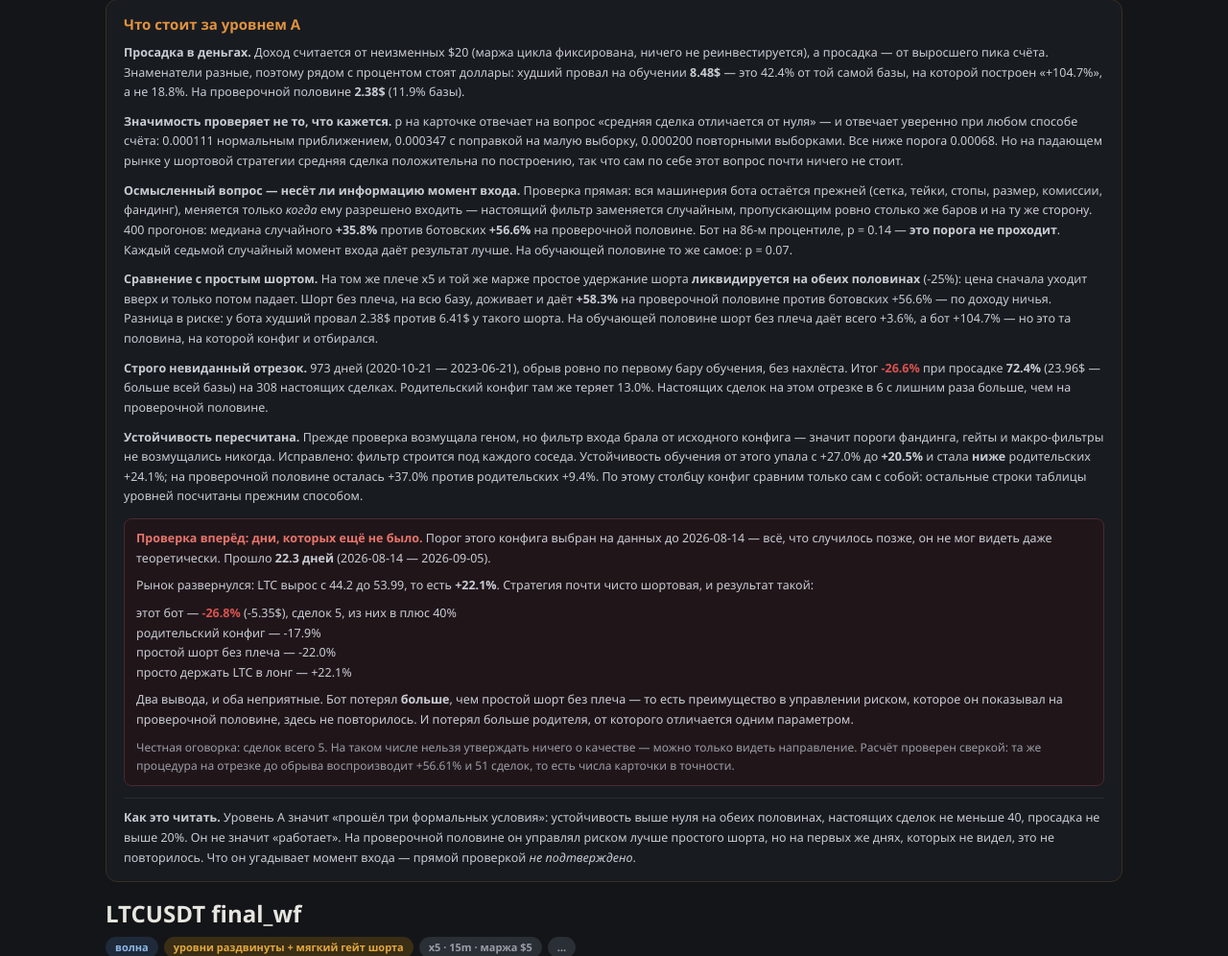
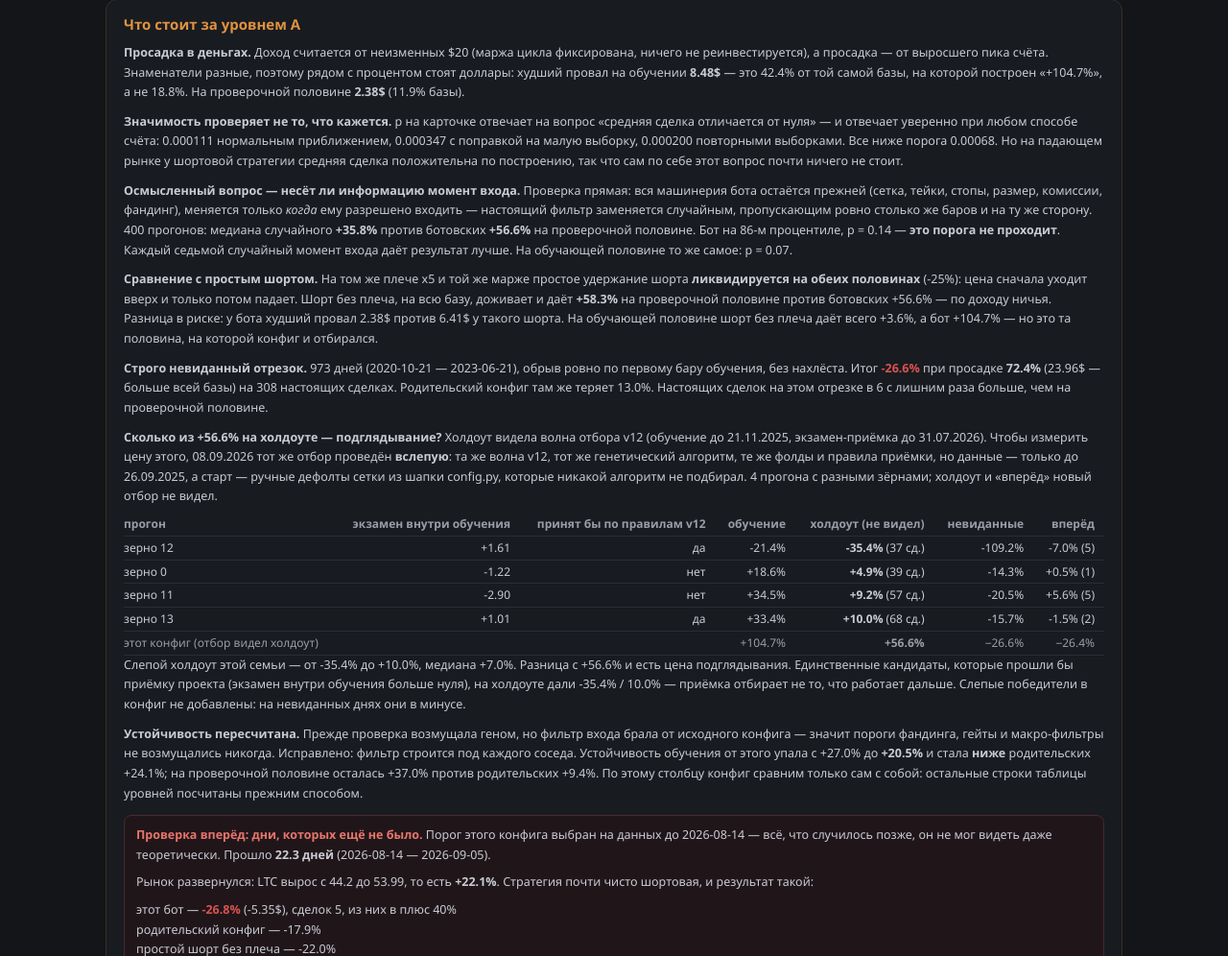
Before and after one commit to KIMota777/bbbot, a Flask app: page /bot/LTCUSDT/final_wf in a window 1280 px wide. Shown: the part 364-1360 px from the top of the page at 96% size. Run offline with Flask 3, Linux system fonts and the light colour scheme; data that the repository does not hold is empty.

Commit message:
Слепой отбор: холдоут семьи final_wf без подглядывания — от −35% до +10%, а не +57%
Холдоут витрины видела волна v12. Чтобы измерить цену этого, тот же отбор
проведён вслепую: та же волна v12 (GA 48×24, три фолда, правила приёмки),
данные — только обучающая половина (до 26.09.2025), старт — ручные дефолты
сетки из шапки config.py (никаким алгоритмом не подбирались; база v12 сама
видела холдоут). Четыре прогона с разными зёрнами; первые попытки дать
разброс оказались копиями — evolution2/4 засевают генератор при импорте
(43/45), зерно теперь ставится после импортов.

  зерно  экзамен в обучении  принят бы  обучение  ХОЛДОУТ (не видел)  невиданные  вперёд
    12        +1.61            да        −21.4%       −35.4%           −109.2%     −7.0%
     0        −1.22            нет       +18.6%        +4.9%            −14.3%     +0.5%
    11        −2.90            нет       +34.5%        +9.2%            −20.5%     +5.6%
    13        +1.01            да        +33.4%       +10.0%            −15.7%     −1.5%
  final_wf (отбор видел холдоут)         +104.7%      +56.6%            −26.6%    −26.4%

Слепой холдоут семьи: от −35.4% до +10.0%, медиана +7.1%. Разница с +56.6%
— цена подглядывания. Два кандидата, которые прошли бы приёмку проекта
(экзамен внутри обучения > 0), на холдоуте дали −35.4% и +10.0%: приёмка
отбирает не то, что работает дальше. Слепые победители в конфиг не
добавлены — на невиданных днях все в минусе.

Таблица — на карточке final_wf рядом с +56.6%, чтобы это число больше не
читалось само по себе.

```diff
--- a/webapp/templates/bot.html
+++ b/webapp/templates/bot.html
@@ -399,6 +399,54 @@
       же теряет {{ '%.1f'|format(tier.audit.unseen.parent|abs) }}%. Настоящих
       сделок на этом отрезке в {{ (tier.audit.unseen.real // 47) }} с лишним
       раза больше, чем на проверочной половине.
+
+      {% if tier.audit.blind %}
+      {% set B = tier.audit.blind %}
+      <div style="margin-top:10px"></div>
+      <b>Сколько из +{{ '%.1f'|format(B.seen_hold) }}% на холдоуте — подглядывание?</b>
+      Холдоут видела волна отбора v12 (обучение до 21.11.2025, экзамен-приёмка
+      до 31.07.2026). Чтобы измерить цену этого, 08.09.2026 тот же отбор
+      проведён <b>вслепую</b>: та же волна v12, тот же генетический алгоритм,
+      те же фолды и правила приёмки, но данные — только до 26.09.2025, а старт —
+      ручные дефолты сетки из шапки config.py, которые никакой алгоритм не
+      подбирал. {{ B.n }} прогона с разными зёрнами; холдоут и «вперёд» новый
+      отбор не видел.
+      <div style="overflow-x:auto;margin-top:6px">
+      <table style="border-collapse:collapse;font-variant-numeric:tabular-nums;font-size:12px;white-space:nowrap">
+        <tr style="color:#9A9DA6"><th style="text-align:left;padding:2px 10px 2px 0">прогон</th>
+          <th style="text-align:right;padding:2px 10px">экзамен внутри обучения</th>
+          <th style="text-align:right;padding:2px 10px">принят бы по правилам v12</th>
+          <th style="text-align:right;padding:2px 10px">обучение</th>
+          <th style="text-align:right;padding:2px 10px">холдоут (не видел)</th>
+          <th style="text-align:right;padding:2px 10px">невиданные</th>
+          <th style="text-align:right;padding:2px 10px">вперёд</th></tr>
+        {% for r in B.runs %}
+        <tr><td style="padding:2px 10px 2px 0">зерно {{ r.seed }}</td>
+          <td style="text-align:right;padding:2px 10px">{{ '%+.2f'|format(r.exam) }}</td>
+          <td style="text-align:right;padding:2px 10px">{{ 'да' if r.accepted else 'нет' }}</td>
+          <td style="text-align:right;padding:2px 10px">{{ '%+.1f'|format(r.train) }}%</td>
+          <td style="text-align:right;padding:2px 10px"><b>{{ '%+.1f'|format(r.hold) }}%</b> ({{ r.hold_n }} сд.)</td>
+          <td style="text-align:right;padding:2px 10px">{{ '%+.1f'|format(r.unseen) }}%</td>
+          <td style="text-align:right;padding:2px 10px">{{ '%+.1f'|format(r.fwd) }}% ({{ r.fwd_n }})</td></tr>
+        {% endfor %}
+        <tr style="color:#9A9DA6"><td style="padding:2px 10px 2px 0">этот конфиг (отбор видел холдоут)</td>
+          <td></td><td></td><td style="text-align:right;padding:2px 10px">+104.7%</td>
+          <td style="text-align:right;padding:2px 10px"><b>+{{ '%.1f'|format(B.seen_hold) }}%</b></td>
+          <td style="text-align:right;padding:2px 10px">−26.6%</td>
+          <td style="text-align:right;padding:2px 10px">−26.4%</td></tr>
+      </table>
+      </div>
+      Слепой холдоут этой семьи — от {{ '%+.1f'|format(B.hold_min) }}% до
+      {{ '%+.1f'|format(B.hold_max) }}%, медиана {{ '%+.1f'|format(B.hold_med) }}%.
+      Разница с +{{ '%.1f'|format(B.seen_hold) }}% и есть цена подглядывания.
+      {% if B.accepted_holds %}Единственные кандидаты, которые прошли бы
+      приёмку проекта (экзамен внутри обучения больше нуля), на холдоуте дали
+      {{ B.accepted_holds|map('string')|join('% / ') }}% — приёмка отбирает
+      не то, что работает дальше.{% else %}Ни один слепой кандидат не прошёл
+      бы приёмку проекта (экзамен внутри обучения больше нуля): по своим же
+      правилам волна не выпустила бы для LTC ни одного конфига.{% endif %}
+      Слепые победители в конфиг не добавлены: на невиданных днях они в минусе.
+      {% endif %}
 
       {% if tier.rob_method %}
       <div style="margin-top:10px"></div>
```
Also changed, not shown: webapp/data/tierlist.json.
